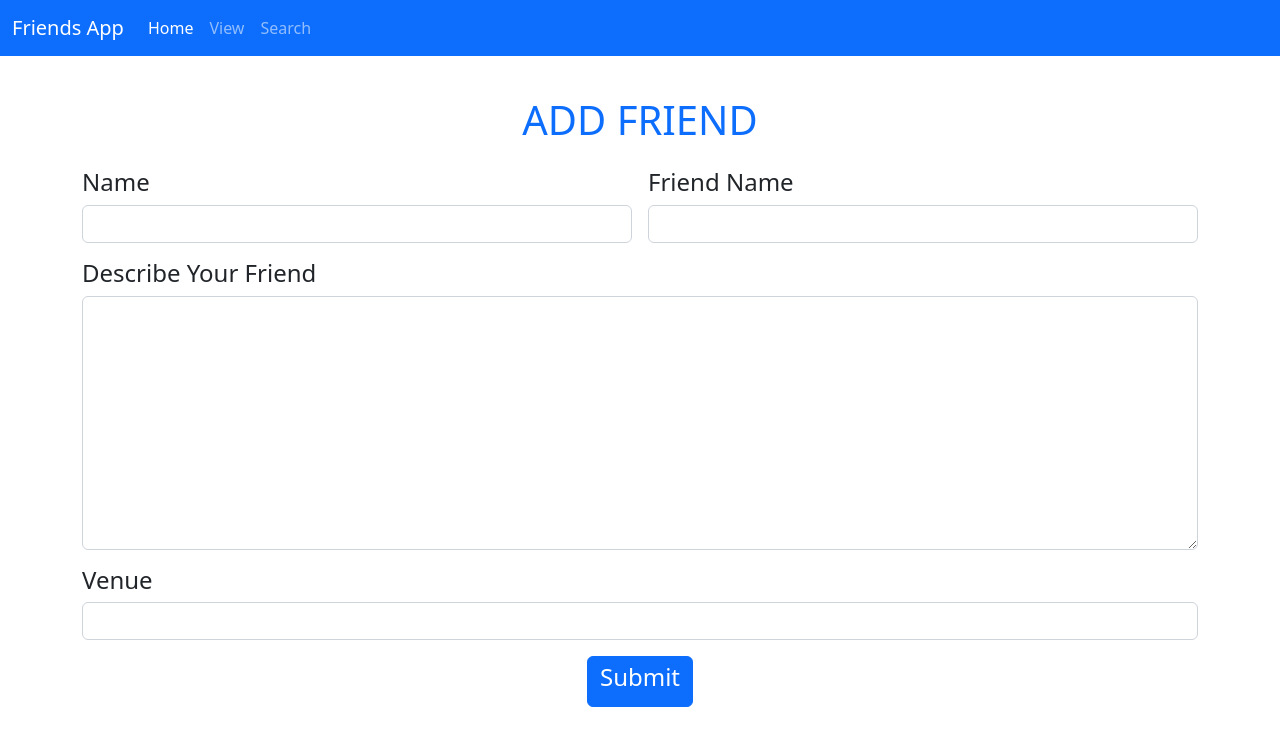
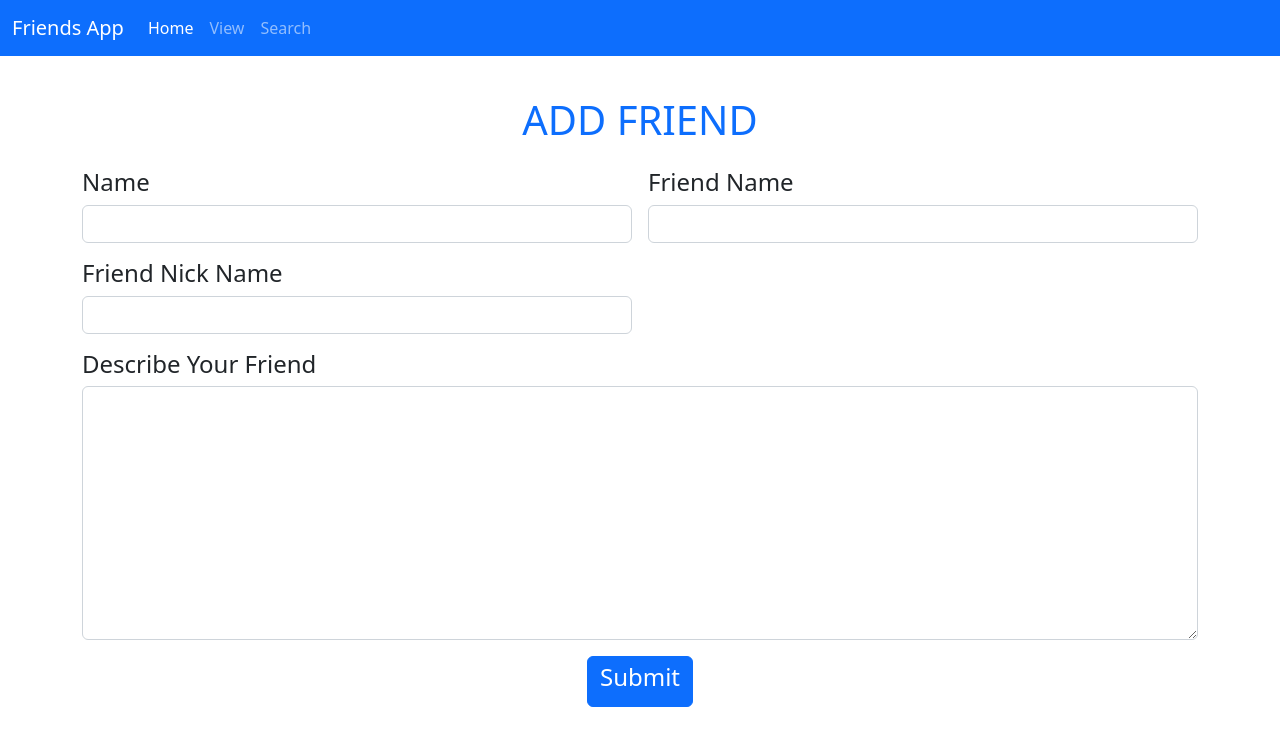
Before and after one commit to AmalAlby/FriendsAppAngular, an Angular app: page / in a window 1280 px wide. Shown: the top 746 px of the page. Built offline with nearby package versions, Linux system fonts and the light colour scheme.

Commit message:
read values created

```diff
--- a/src/app/addfriend/addfriend.component.html
+++ b/src/app/addfriend/addfriend.component.html
@@ -8,22 +8,22 @@
                 </div>
                 <div class="col col-12 col-sm-6 col-md-6 col-lg-6 col-xl-6 col-xxl-6">
                     <form action="" class="form-label"><h4>Name</h4></form>
-                    <input type="text" class="form-control">
+                    <input name="name" [(ngModel)]="name" type="text" class="form-control">
                 </div>
                 <div class="col col-12 col-sm-6 col-md-6 col-lg-6 col-xl-6 col-xxl-6">
                     <form action="" class="form-label"><h4>Friend Name</h4></form>
-                    <input type="text" class="form-control">
+                    <input name="friendName" [(ngModel)]="friendName" type="text" class="form-control">
+                </div>
+                <div class="col col-12 col-sm-6 col-md-6 col-lg-6 col-xl-6 col-xxl-6">
+                    <form action="" class="form-label"><h4>Friend Nick Name</h4></form>
+                    <input name="friendNickName" [(ngModel)]="friendNickName" type="text" class="form-control">
                 </div>
                 <div class="col col-12 col-sm-12 col-md-12 col-lg-12 col-xl-12 col-xxl-12">
                     <form action="" class="form-label"><h4>Describe Your Friend</h4></form>
-                    <textarea name="" id="" cols="30" rows="10" class="form-control"></textarea>
-                </div>
-                <div class="col col-12 col-sm-12 col-md-12 col-lg-12 col-xl-12 col-xxl-12">
-                    <form action="" class="form-label"><h4>Venue</h4></form>
-                    <input type="text" class="form-control">
+                    <textarea name="DescribeYourFriend" [(ngModel)]="DescribeYourFriend " id="" cols="30" rows="10" class="form-control"></textarea>
                 </div>
                 <div class="col col-12 col-sm-12 col-md-12 col-lg-12 col-xl-12 col-xxl-12 text-center">
-                    <button class="btn btn-primary"><h4>Submit</h4></button>
+                    <button (click)="readValues()" class="btn btn-primary"><h4>Submit</h4></button>
                 </div>
             </div>
         </div>
--- a/src/app/addfriend/addfriend.component.ts
+++ b/src/app/addfriend/addfriend.component.ts
@@ -7,4 +7,16 @@
 })
 export class AddfriendComponent {
 
+  name=""
+  friendName=""
+  friendNickName=""
+  DescribeYourFriend=""
+
+  readValues=()=>{
+
+   let data:any={"name":this.name,"friendName":this.friendName,"friendNickName":this.friendNickName,"DescribeYourFriend":this.DescribeYourFriend}
+   console.log(data)
+
+  }
+
 }
--- a/src/app/app.module.ts
+++ b/src/app/app.module.ts
@@ -8,6 +8,7 @@
 import { ViewComponent } from './view/view.component';
 import { SearchComponent } from './search/search.component';
 import { NavbarComponent } from './navbar/navbar.component';
+import { FormsModule } from '@angular/forms';
 
 const myroute:Routes=[
   {
@@ -35,7 +36,8 @@
   imports: [
     BrowserModule,
     AppRoutingModule,
-    RouterModule.forRoot(myroute)
+    RouterModule.forRoot(myroute),
+    FormsModule
   ],
   providers: [],
   bootstrap: [AppComponent]
```
